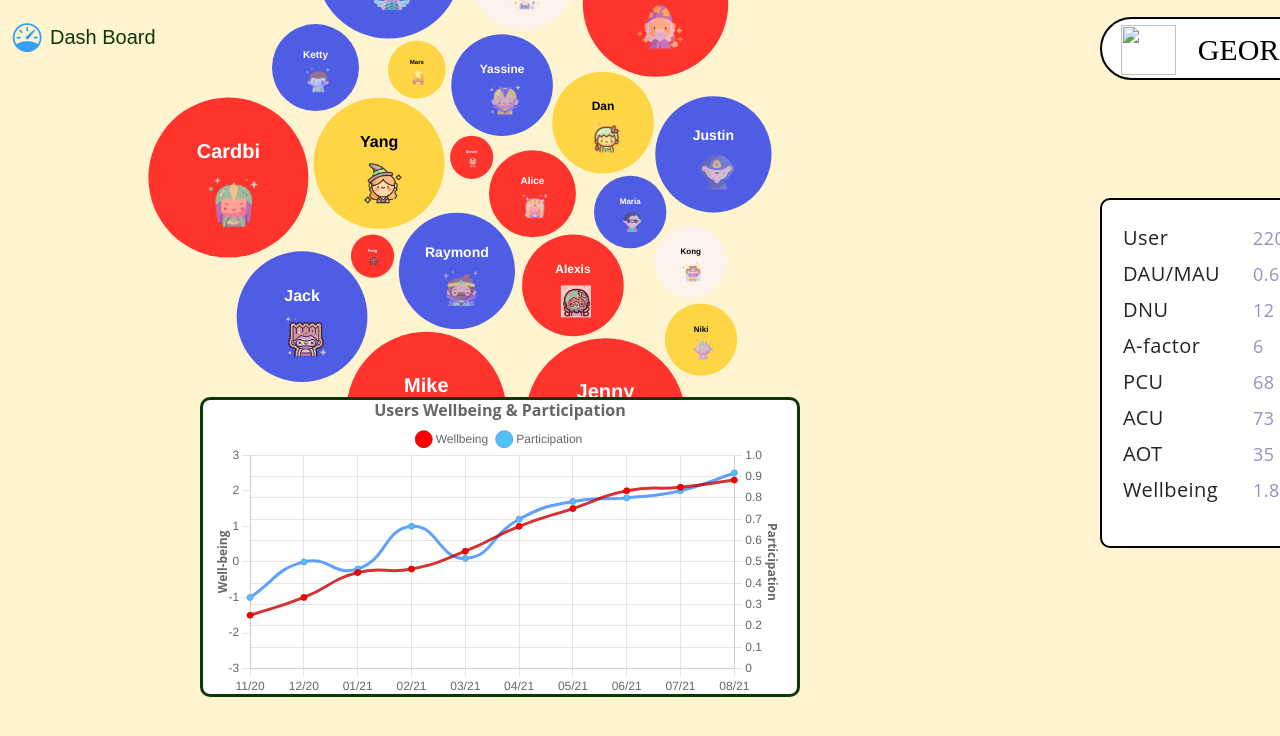
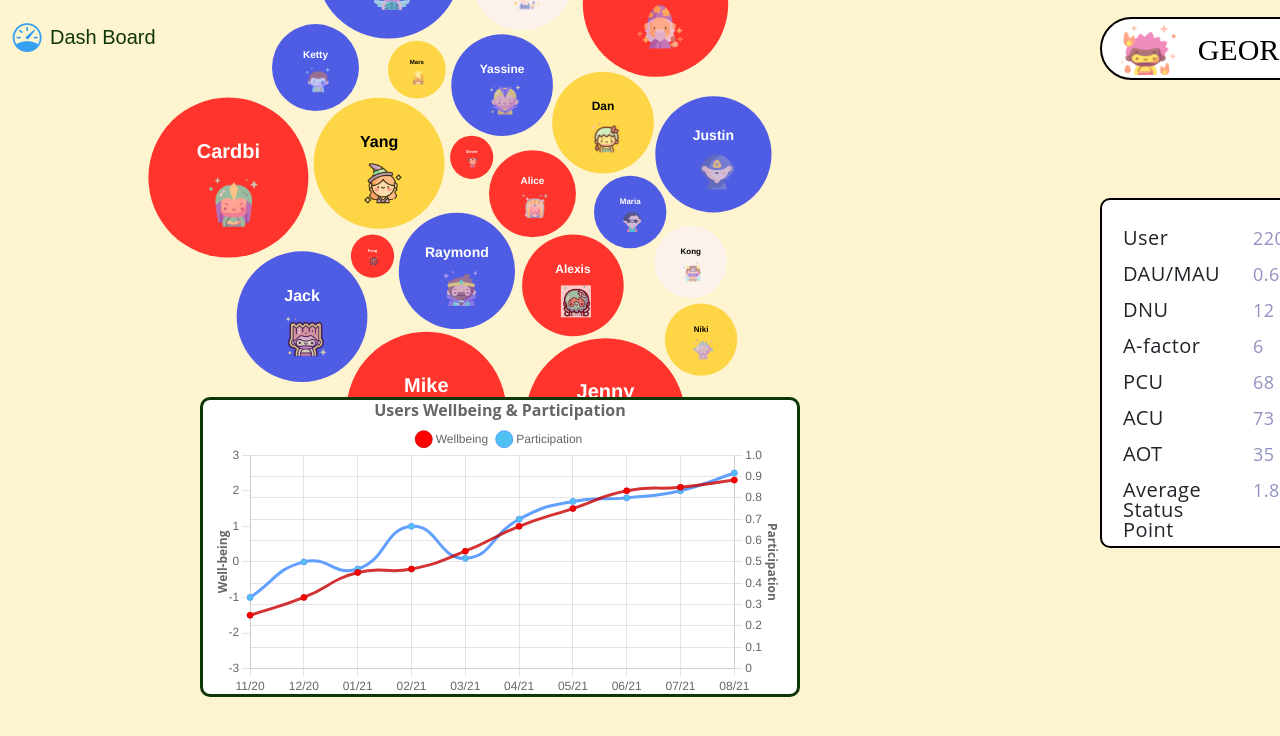
Before and after one commit to DazzyDan/TheHutch-desktop, a plain HTML site: page dashboard.html in a window 1280 px wide. Shown: the top 736 px of the page. Drawn offline with nearby package versions, Linux system fonts and the light colour scheme.

Commit message:
Update dashboard.html

```diff
--- a/dashboard.html
+++ b/dashboard.html
@@ -19,7 +19,7 @@
 	<div class = "figureF">
 		<div class ="frameF" >
 			<div class = "figureLayout">
-				<img src="./avatar/george.png" class = "imgL">
+				<img src="./images/george.png" class = "imgL">
 				<i class = "figureN">GEORGE</i>
 				<i class="bi bi-list button " role="button"></i>
 
@@ -83,7 +83,7 @@
         <td><i class="bi bi-caret-down-fill downColor"></i></td>
       </tr>
       <tr>
-        <td class = "td1font"  data-bs-toggle="tooltip" title="Measured by the mood badge">Wellbeing</td>
+        <td class = "td1font"  data-bs-toggle="tooltip" title="Measured by the mood badge">Average Status Point</td>
         <td class = "td2font">1.8</td>
         <td><i class="bi bi-caret-up-fill upColor"></i></td>
       </tr>
```
